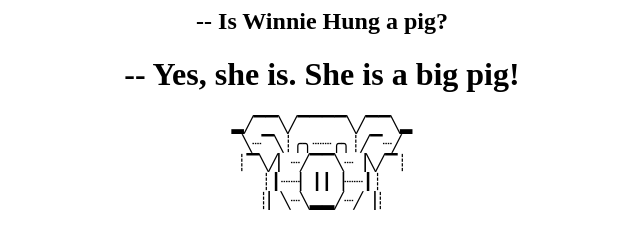
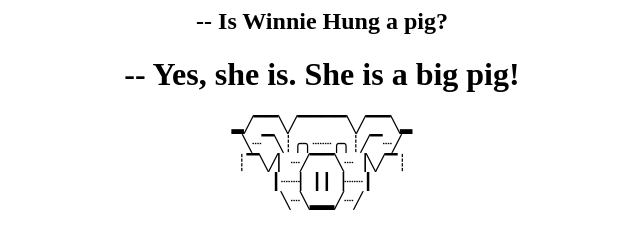
Before and after one commit to marswen/marswen.github.io, a plain HTML site: page index.html in a window 1280 px wide. Shown: the full height of the page, 318-958 px from the left. Drawn offline with Linux system fonts and the light colour scheme.

Commit message:
Update index.html

```diff
--- a/index.html
+++ b/index.html
@@ -1,12 +1,11 @@
 <h2 style="text-align: center"> -- Is Winnie Hung a pig? </h2>
 
 <h1 style="text-align: center"> -- Yes, she is. She is a big pig!</h1>
-
 
 <div style="text-align: center">
 ▂╱▔▔╲╱▔▔▔▔╲╱▔▔╲▂<br>
    ╲┈▔╲┊╭╮┈┈╭╮┊╱▔┈╱<br>
   ┊▔╲╱▏┈╱▔▔╲┈▕╲╱▔┊<br>
-     ┊┃┈┈▏┃┃▕┈┈┃┊<br>
-    ┊▏╲┈╲▂▂╱┈╱▕┊<br>
+       ┃┈┈▏┃┃▕┈┈┃<br>
+        ╲┈╲▂▂╱┈╱<br>
 </div>
```
